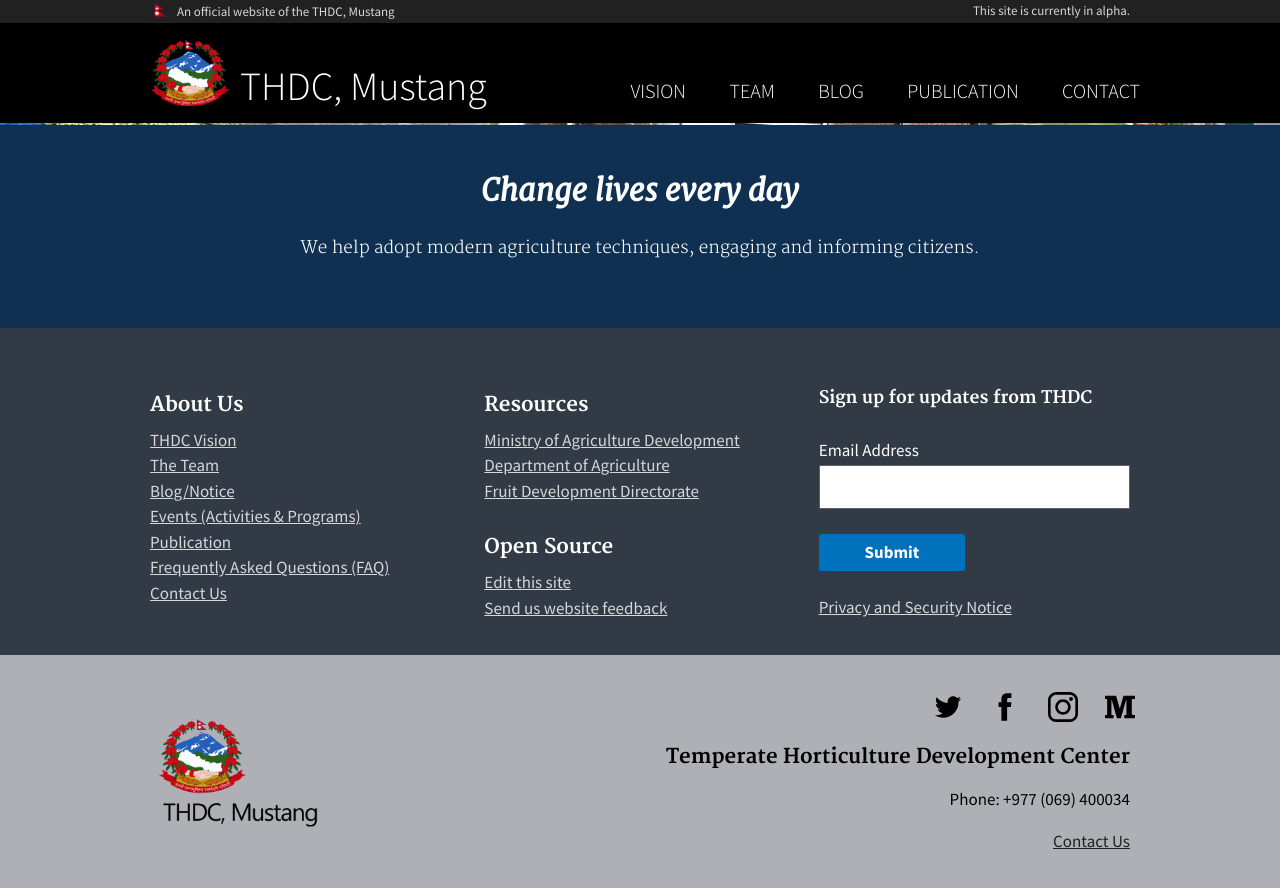
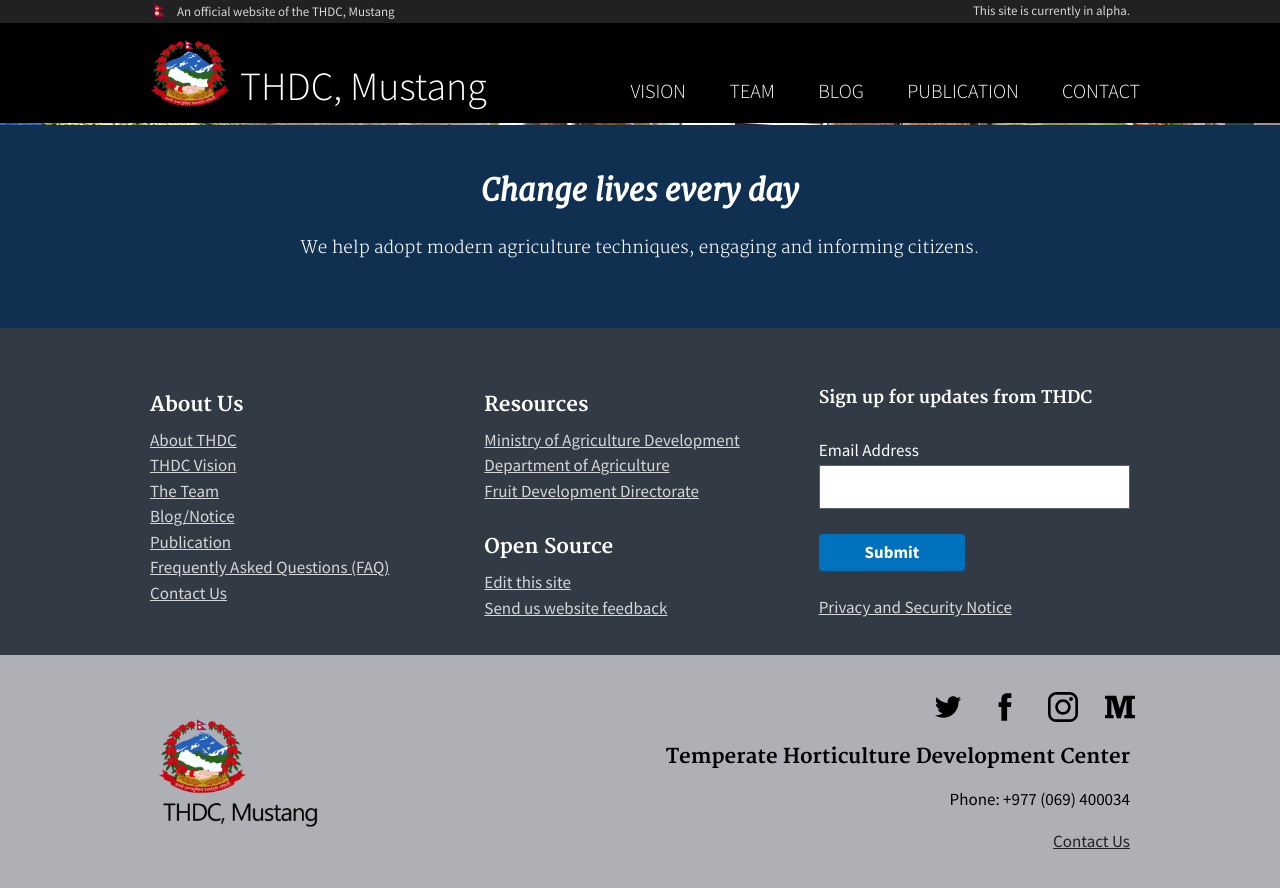
Before and after one commit to THDCMustang/thdcmustang.github.io, a Jekyll site: the page built from index.html, in a window 1280 px wide and 900 px high, scrolled down 1642 px. Shown: the top 888 px of the window. Built offline with Jekyll 4.4.1, drawn with Linux system fonts in a browser that asks for light colours; comment, search, counter and statistics services are not loaded.

Commit message:
Added a link and removed other

```diff
--- a/_includes/footer.html
+++ b/_includes/footer.html
@@ -4,13 +4,13 @@
       <div class="thdc-width-one-third">
         <h3>About Us</h3>
         <ul class="thdc-unstyled-list">
+          <li><a href="{{ '/about/' | prepend: site.baseurl }}">About THDC</a></li>
           <li><a href="{{ '/vision/' | prepend: site.baseurl }}">THDC Vision</a></li>
           <li><a href="{{ '/team/' | prepend: site.baseurl }}">The Team</a></li>
           <li><a href="{{ '/blog/' | prepend: site.baseurl }}">Blog/Notice</a></li>
-		  <li><a href="{{ '/events/' | prepend: site.baseurl }}">Events (Activities & Programs)</a></li>
-		  <li><a href="{{ '/publication/' | prepend: site.baseurl }}">Publication</a></li>
-		  <li><a href="{{ '/faq' | prepend: site.baseurl }}">Frequently Asked Questions (FAQ)</a></li>
-		  <li><a href="{{ '/contact' | prepend: site.baseurl }}">Contact Us</a></li>
+          <li><a href="{{ '/publication/' | prepend: site.baseurl }}">Publication</a></li>
+	  <li><a href="{{ '/faq' | prepend: site.baseurl }}">Frequently Asked Questions (FAQ)</a></li>
+	  <li><a href="{{ '/contact' | prepend: site.baseurl }}">Contact Us</a></li>
         </ul>
 	  </div>
 	  <div class="thdc-width-one-third">
```
